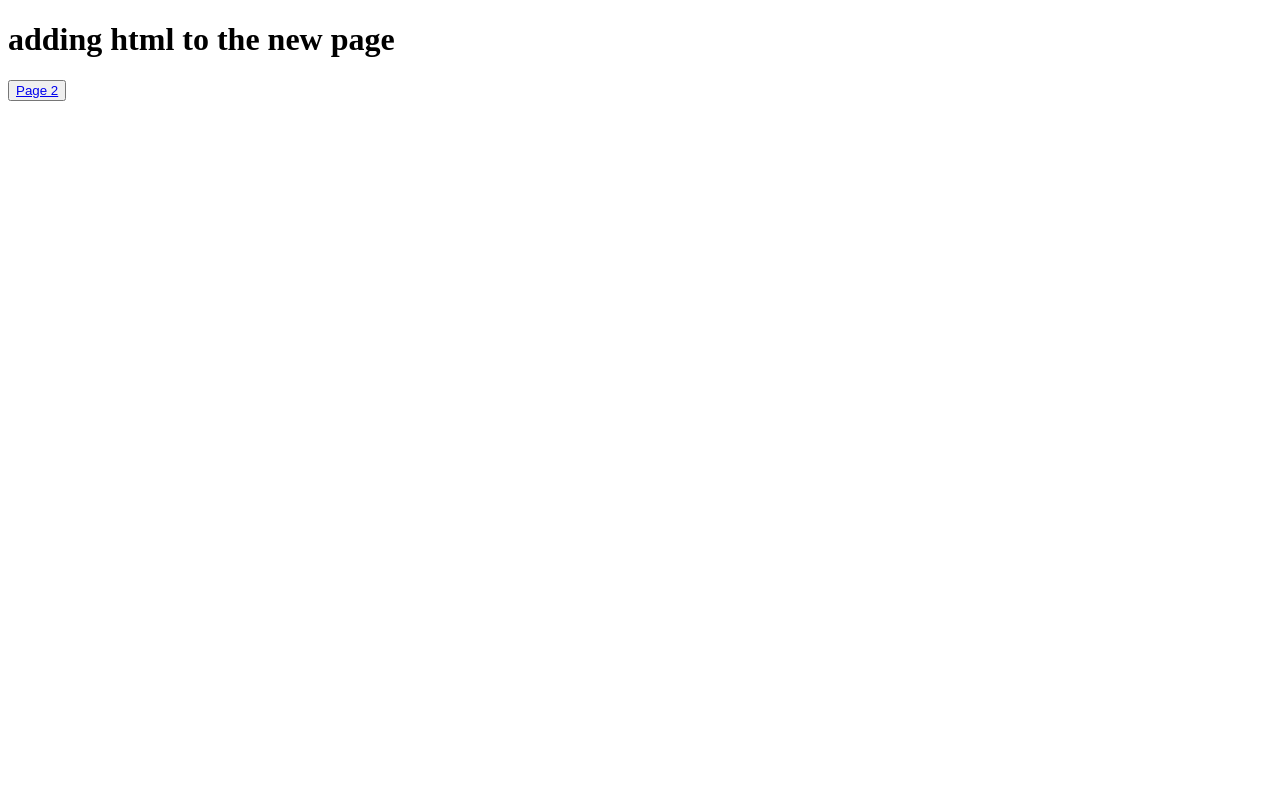
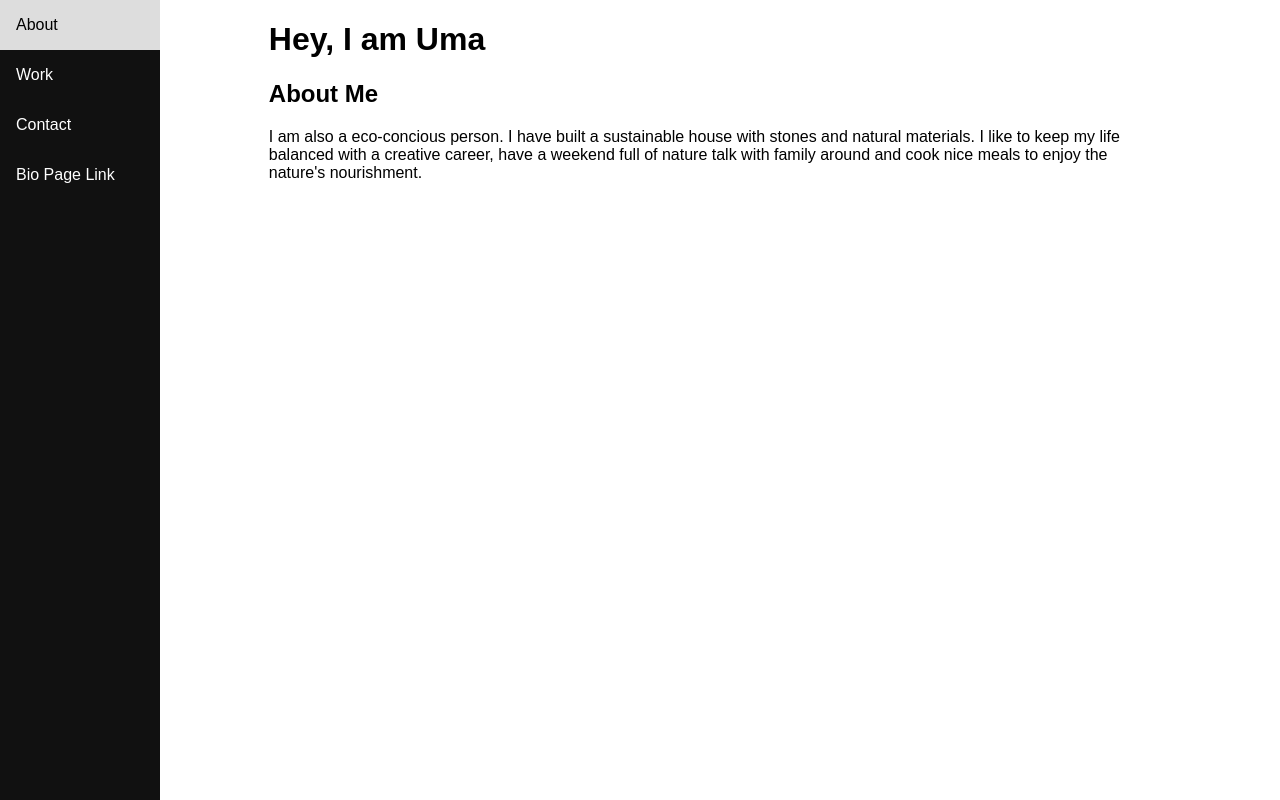
Before and after one commit to umaannaiyan/umaannaiyan.github.io, a plain HTML site: page index.html in a window 1280 px wide. Drawn offline with Linux system fonts and the light colour scheme.

Commit message:
Insert Bio page

```diff
--- /dev/null
+++ b/contact.css
@@ -0,0 +1,56 @@
+* {
+    box-sizing: border-box;
+  }
+
+  body {
+    margin: 0;
+    font-family: Arial, Helvetica, sans-serif;
+  }
+
+  /* Style the side navigation */
+  .sidenav {
+    height: 100vh;
+    width: 20vh;
+    position: absolute;
+    z-index: 1;
+    top: 0;
+    left: 0;
+    background-color: #111;
+    overflow-x: hidden;
+  }
+  .header{
+    padding-left: 21vw;
+  }
+
+
+  /* Side navigation links */
+  .sidenav a {
+    color: white;
+    padding: 16px;
+    text-decoration: none;
+    display: block;
+  }
+
+  /* Change color on hover */
+  .sidenav a:hover {
+    background-color: #ddd;
+    color: black;
+  }
+
+  /* Style the content */
+  .content {
+    /* margin-left: 200px; */
+    padding-left: 21vw;
+    margin-right: 10vw;
+  }
+
+  @media(max-width:600px){
+    .header {
+      padding-left: 35vw;
+
+    }
+    .content {
+
+      padding-left:35vw;}
+
+  }
--- a/index.html
+++ b/index.html
@@ -3,13 +3,31 @@
 <head>
     <meta charset="UTF-8">
     <meta name="viewport" content="width=device-width, initial-scale=1.0">
+    <link rel="stylesheet" href="styles.css">
     <title>Document</title>
 </head>
 <body>
-    <h1> adding html to the new page</h1>
-    <button>
-        <a href="./index1.html">Page 2</a>
-    </button>
+
+    <h1 class= "header"> Hey, I am Uma</h1>
+
+
+
+<div class="sidenav">
+  <a href="./index.html">About</a>
+  <a href="./work.html">Work</a>
+  <a href="./contact.html">Contact</a>
+  <a href="./index1.html">Bio Page Link</a>
+</div>
+
+<div class="content">
+  <h2>About Me</h2>
+  <p> I am also a eco-concious person. I have built a sustainable house with stones and natural materials. I like to keep my life balanced with a creative career, have a weekend full of nature talk with family around and cook nice meals to enjoy the nature's nourishment.
+
+  </p>
+</div>
+
+</body>
+</html>
 
 
 
--- /dev/null
+++ b/styles.css
@@ -0,0 +1,56 @@
+* {
+    box-sizing: border-box;
+  }
+
+  body {
+    margin: 0;
+    font-family: Arial, Helvetica, sans-serif;
+  }
+
+  /* Style the side navigation */
+  .sidenav {
+    height: 100vh;
+    width: 20vh;
+    position: absolute;
+    z-index: 1;
+    top: 0;
+    left: 0;
+    background-color: #111;
+    overflow-x: hidden;
+  }
+  .header{
+    padding-left: 21vw;
+  }
+
+
+  /* Side navigation links */
+  .sidenav a {
+    color: white;
+    padding: 16px;
+    text-decoration: none;
+    display: block;
+  }
+
+  /* Change color on hover */
+  .sidenav a:hover {
+    background-color: #ddd;
+    color: black;
+  }
+
+  /* Style the content */
+  .content {
+    /* margin-left: 200px; */
+    padding-left: 21vw;
+    margin-right: 10vw;
+  }
+
+  @media(max-width:600px){
+    .header {
+      padding-left: 35vw;
+
+    }
+    .content {
+
+      padding-left:35vw;}
+
+  }
--- /dev/null
+++ b/work.css
@@ -0,0 +1,56 @@
+* {
+    box-sizing: border-box;
+  }
+
+  body {
+    margin: 0;
+    font-family: Arial, Helvetica, sans-serif;
+  }
+
+  /* Style the side navigation */
+  .sidenav {
+    height: 200vh;
+    width: 20vh;
+    position: absolute;
+    z-index: 1;
+    top: 0;
+    left: 0;
+    background-color: #111;
+    overflow-x: hidden;
+  }
+  .header{
+    padding-left: 21vw;
+  }
+
+
+  /* Side navigation links */
+  .sidenav a {
+    color: white;
+    padding: 16px;
+    text-decoration: none;
+    display: block;
+  }
+
+  /* Change color on hover */
+  .sidenav a:hover {
+    background-color: #ddd;
+    color: black;
+  }
+
+  /* Style the content */
+  .content {
+    /* margin-left: 200px; */
+    padding-left: 21vw;
+    margin-right: 10vw;
+  }
+
+  @media(max-width:600px){
+    .header {
+      padding-left: 35vw;
+
+    }
+    .content {
+
+      padding-left:35vw;}
+
+  }
```
Also changed, not shown: contact.html (added, +40 -0 lines), index1.html (+2 -0 lines), work.html (added, +83 -0 lines), styles.html (deleted).
